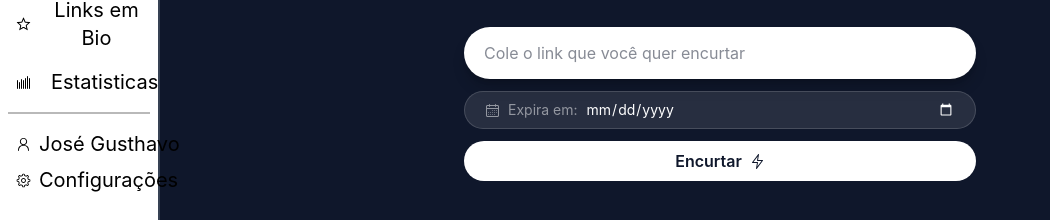
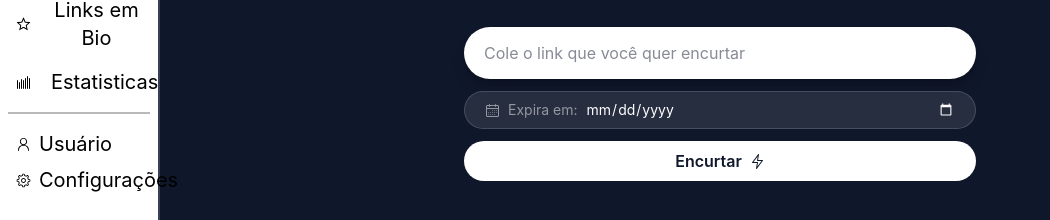
Before and after one commit to gusthavomnz/encurta-ae, a React (Vite) app in the folder frontend/: page /home in a window 1280 px wide. Shown: the part 382-602 px from the top of the page, without its empty margins (0-1050 px from the left). Built offline with nearby package versions, Linux system fonts and the light colour scheme; no server answers; sample sign-in values are in the browser's storage.

Commit message:
feat: side bar agora exibe corretamente o nome do usuario via contexto global(userContext)

```diff
--- a/frontend/src/components/CardLogin.tsx
+++ b/frontend/src/components/CardLogin.tsx
@@ -4,6 +4,7 @@ import InputField from './ui/InputField'
 import {Link, useNavigate} from 'react-router-dom'
 import { useEffect, useState } from 'react'
 import { useLogin} from '../hooks/useLoginData'
+import { useUser } from '../contexts/UserContext'
 import React from "react";
 
 function CardLogin() {
@@ -11,10 +12,12 @@ function CardLogin() {
   const [email, setEmail] = useState('')
   const [password, setSenha] = useState('')
   const { mutate, isPending, isError, isSuccess, data } = useLogin()
+  const { setUser } = useUser()
 
 useEffect(() => {
   if (isSuccess && data?.userId) {
     localStorage.setItem('userId', data.userId)
+    setUser({ userId: data.userId, name: data.name ?? '' })
     navigate('/home')
   }
 },[isSuccess, data, navigate])
--- a/frontend/src/components/CardRegister.tsx
+++ b/frontend/src/components/CardRegister.tsx
@@ -4,6 +4,7 @@ import ConfirmButton from './ui/ConfirmBotton'
 import { Link, useNavigate } from 'react-router-dom'
 import React, { useEffect, useState } from 'react'
 import { useRegister } from '../hooks/useRegister'
+import { useUser } from '../contexts/UserContext'
 
 
 
@@ -23,13 +24,15 @@ function CardRegister () {
 } = useRegister()
 
 const navigate = useNavigate()
+const { setUser } = useUser()
 
 useEffect(() => {
   if (isSuccess && data) {
     localStorage.setItem('userId', data.userId)
+    setUser({ userId: data.userId, name })
     navigate('/home')
   }
-},[isSuccess, data, navigate])
+},[isSuccess, data, navigate, name, setUser])
 
 
 
--- a/frontend/src/components/LeftSideBar.tsx
+++ b/frontend/src/components/LeftSideBar.tsx
@@ -1,6 +1,7 @@
 import { MenuComponentButtom } from "./ui/ItemsSideBar";
 import { StarIcon } from "@radix-ui/react-icons";
 import { ElementType } from "react";
+import { useUser } from "../contexts/UserContext";
 import {
   PersonIcon,
   GearIcon,
@@ -17,6 +18,7 @@ export interface MenuComponentButtomProps {
 }
 
 export function LeftMenu() {
+  const { user } = useUser()
   const menuItems: MenuComponentButtomProps[] = [
     { nome: "Home Page", Icon: HomeIcon, redirect: "/home", isClicked: false },
     {
@@ -68,7 +70,7 @@ export function LeftMenu() {
       <div className=" absolute flex flex-col w-full gap-2 font-sans text-xl flex mb-8 p-2">
         <div className="flex flex-row gap-2 items-center">
           <PersonIcon />
-          <h1> José Gusthavo </h1>
+          <h1> {user.name || "Usuário"} </h1>
         </div>
 
         <div className="flex flex-row gap-2 items-center ">
--- /dev/null
+++ b/frontend/src/contexts/UserContext.tsx
@@ -0,0 +1,31 @@
+import { createContext, useContext, useState, type ReactNode } from "react";
+
+interface User {
+  userId: string;
+  name: string;
+}
+
+interface UserContextType {
+  user: User;
+  setUser: (user: User) => void;
+}
+
+const UserContext = createContext({} as UserContextType);
+
+export function UserProvider({ children }: { children: ReactNode }) {
+  const [user, setUser] = useState<User>(() => ({
+    userId: localStorage.getItem("userId") ?? "",
+    name: "",
+  }));
+
+  return (
+    <UserContext.Provider value={{ user, setUser }}>
+      {children}
+    </UserContext.Provider>
+  );
+}
+
+
+export function useUser() {
+  return useContext(UserContext);
+}
--- a/frontend/src/main.tsx
+++ b/frontend/src/main.tsx
@@ -5,12 +5,16 @@ import './index.css'
 import AppRoutes from './AppRoutes'
 
 import { QueryClient, QueryClientProvider } from '@tanstack/react-query'
+import { UserProvider } from './contexts/UserContext'
+
 const queryClient = new QueryClient()
 
 ReactDOM.createRoot(document.getElementById('root')!).render(
   <React.StrictMode>
     <QueryClientProvider client={queryClient}>
+      <UserProvider>
           <AppRoutes />
+      </UserProvider>
     </QueryClientProvider>
 
   </React.StrictMode>,
```
